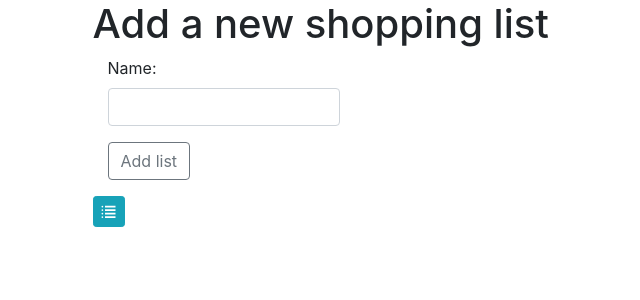
After one commit to rodionovsasha/ShoppingListDjango, a Django app: page /itemsList/add/ in a window 1280 px wide. The commit adds this page. Shown: the top 300 px of the page, without its empty margins (285-925 px from the left). Run offline with Django 3.2, Linux system fonts and the light colour scheme; some libraries are stand-ins or nearby versions.

Commit message:
Add creating list and form validation

```diff
--- /dev/null
+++ b/shoppinglist/forms.py
@@ -0,0 +1,9 @@
+from django import forms
+
+from .models import ItemsList
+
+
+class ItemsListForm(forms.ModelForm):
+    class Meta:
+        model = ItemsList
+        fields = ('name',)
--- /dev/null
+++ b/shoppinglist/templates/shoppinglist/add_items_list.html
@@ -0,0 +1,32 @@
+{% extends 'shoppinglist/layout.html' %}
+
+{% block title %}Add a new shopping list{% endblock %}
+
+{% block content %}
+<h1>Add a new shopping list</h1>
+<form method="post" class="form-horizontal">
+    {% csrf_token %}
+    <div class="form-group">
+        <label for="name" class="col-sm-1 control-label">Name:</label>
+        <div class="col-sm-6">
+            <input type="text" id="name" name="name" class="form-control"/>
+            {% if form.errors.name %}
+                <small class="text-danger">{{ form.errors.name.as_text }}</small>
+            {% endif %}
+        </div>
+    </div>
+    <div class="form-group">
+        <div class="col-sm-offset-1 col-sm-10">
+            <input type="submit" value="Add list" class="btn btn-outline-secondary"/>
+        </div>
+    </div>
+</form>
+
+<ul class="list-inline">
+    <li class="list-inline-item">
+        <a href="/" class="btn btn-info btn-sm" role="button" data-toggle="tooltip" data-placement="bottom" title="All lists">
+            <span class="oi oi-list"></span>
+        </a>
+    </li>
+</ul>
+{% endblock %}
--- a/shoppinglist/templates/shoppinglist/index.html
+++ b/shoppinglist/templates/shoppinglist/index.html
@@ -16,7 +16,7 @@
         </li>
     {% endfor %}
 </ul>
-<a href="/itemsList/add" class="btn btn-success btn-sm" data-toggle="tooltip" data-placement="right" title="Add new list" aria-hidden="true">
+<a href="{% url 'add_items_list' %}" class="btn btn-success btn-sm" data-toggle="tooltip" data-placement="right" title="Add new list" aria-hidden="true">
     <span class="oi oi-plus"></span>
 </a>
 {% endblock %}
--- a/shoppinglist/urls.py
+++ b/shoppinglist/urls.py
@@ -6,4 +6,5 @@ urlpatterns = [
     url(r'^$', views.index, name='index'),
     url(r'^itemsList/(?P<id>\d+)/$', views.get_items_list, name='items_list'),
     url(r'^item/(?P<id>\d+)/$', views.get_item, name='item'),
+    url(r'^itemsList/add/$', views.add_items_list, name='add_items_list'),
 ]
--- a/shoppinglist/views.py
+++ b/shoppinglist/views.py
@@ -1,5 +1,6 @@
-from django.shortcuts import render, get_object_or_404
+from django.shortcuts import render, get_object_or_404, redirect
 
+from .forms import ItemsListForm
 from .models import ItemsList, Item
 
 
@@ -17,3 +18,16 @@ def get_items_list(request, id):
 def get_item(request, id):
     item = get_object_or_404(Item, pk=id)
     return render(request, 'shoppinglist/item.html', {'item': item})
+
+
+def add_items_list(request):
+    if request.method == "POST":
+        form = ItemsListForm(request.POST)
+        if form.is_valid():
+            list_of_items = form.save()
+            return redirect('items_list', id=list_of_items.id)
+        else:
+            return render(request, 'shoppinglist/add_items_list.html',  {'form': form})
+    else:
+        form = ItemsListForm()
+        return render(request, 'shoppinglist/add_items_list.html', {'form': form})
```
Also changed, not shown: 3 other files.
